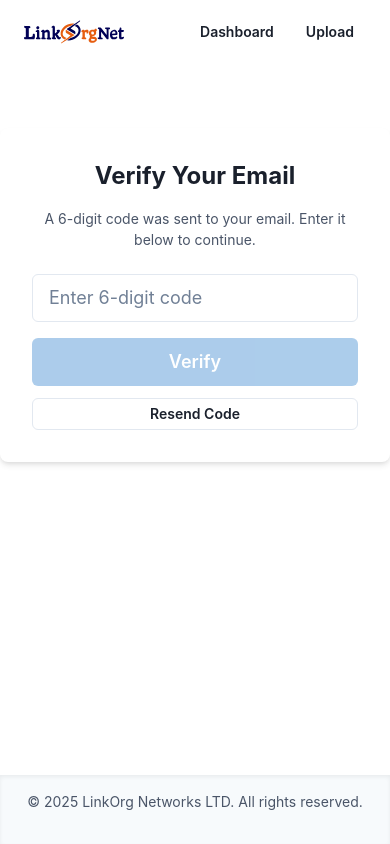
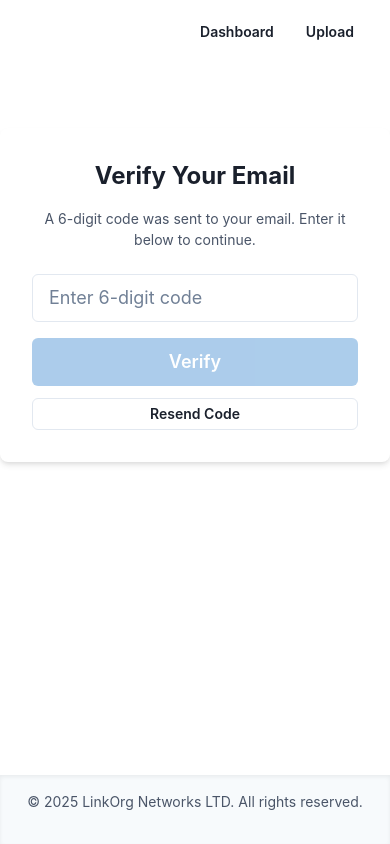
Before and after one commit to oduyemi/photoportal, a Next.js app: page /verify in a window 390 px wide. Built offline with nearby package versions, Linux system fonts and the light colour scheme; no server answers.

Commit message:
hidden logo

```diff
--- a/src/navigation/Header.tsx
+++ b/src/navigation/Header.tsx
@@ -21,7 +21,7 @@ export const Header = () => {
       animate={{ y: 0, opacity: 1 }}
     >
       <Flex align="center">
-        <Link href="/" style={{ textDecoration: "none" }}>
+        <Link href="/" style={{ textDecoration: "none" }} className="d-none d-md-block">
             <Image
                 src="/images/logo/logo.svg"
                 alt="Logo"
```
